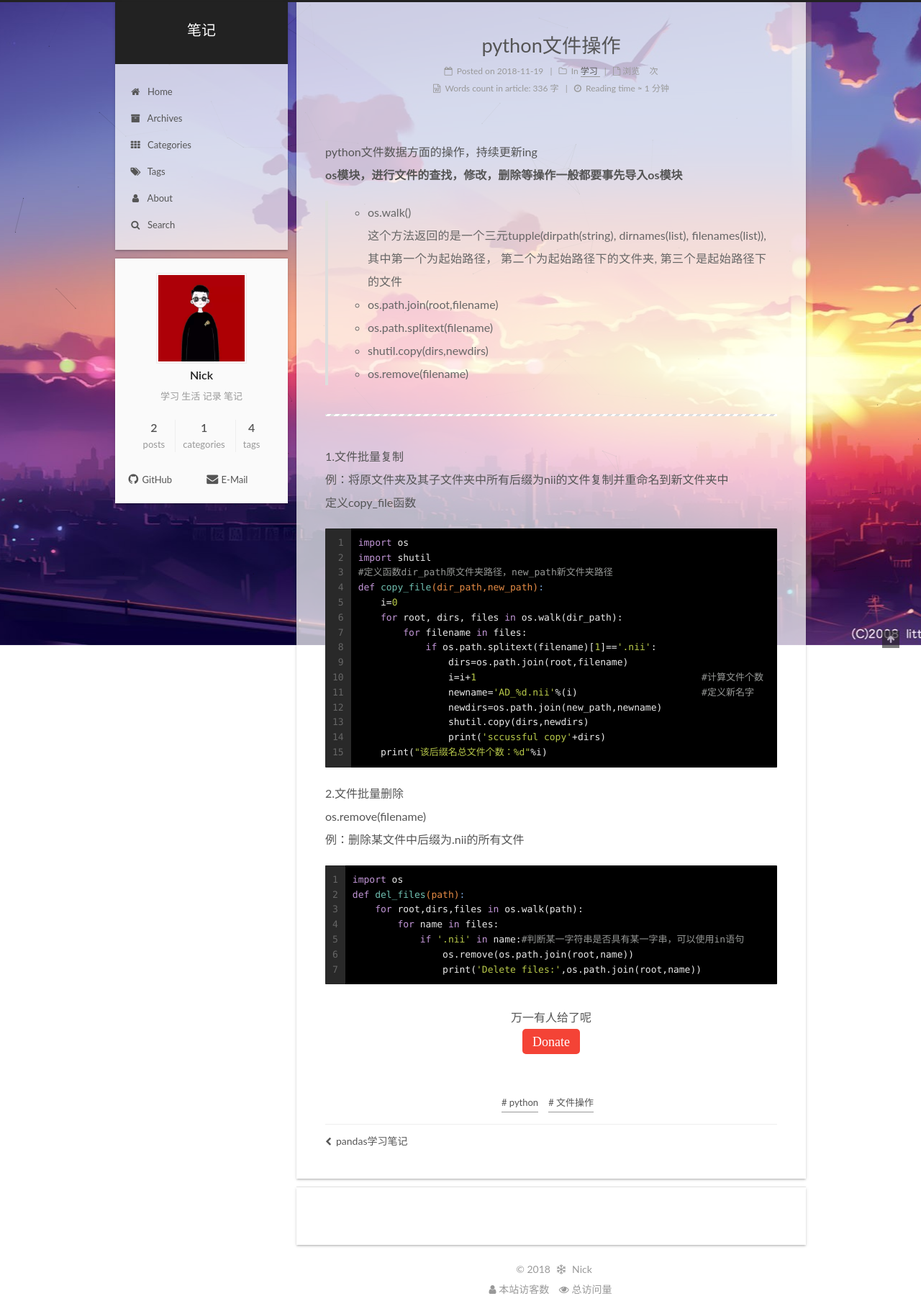
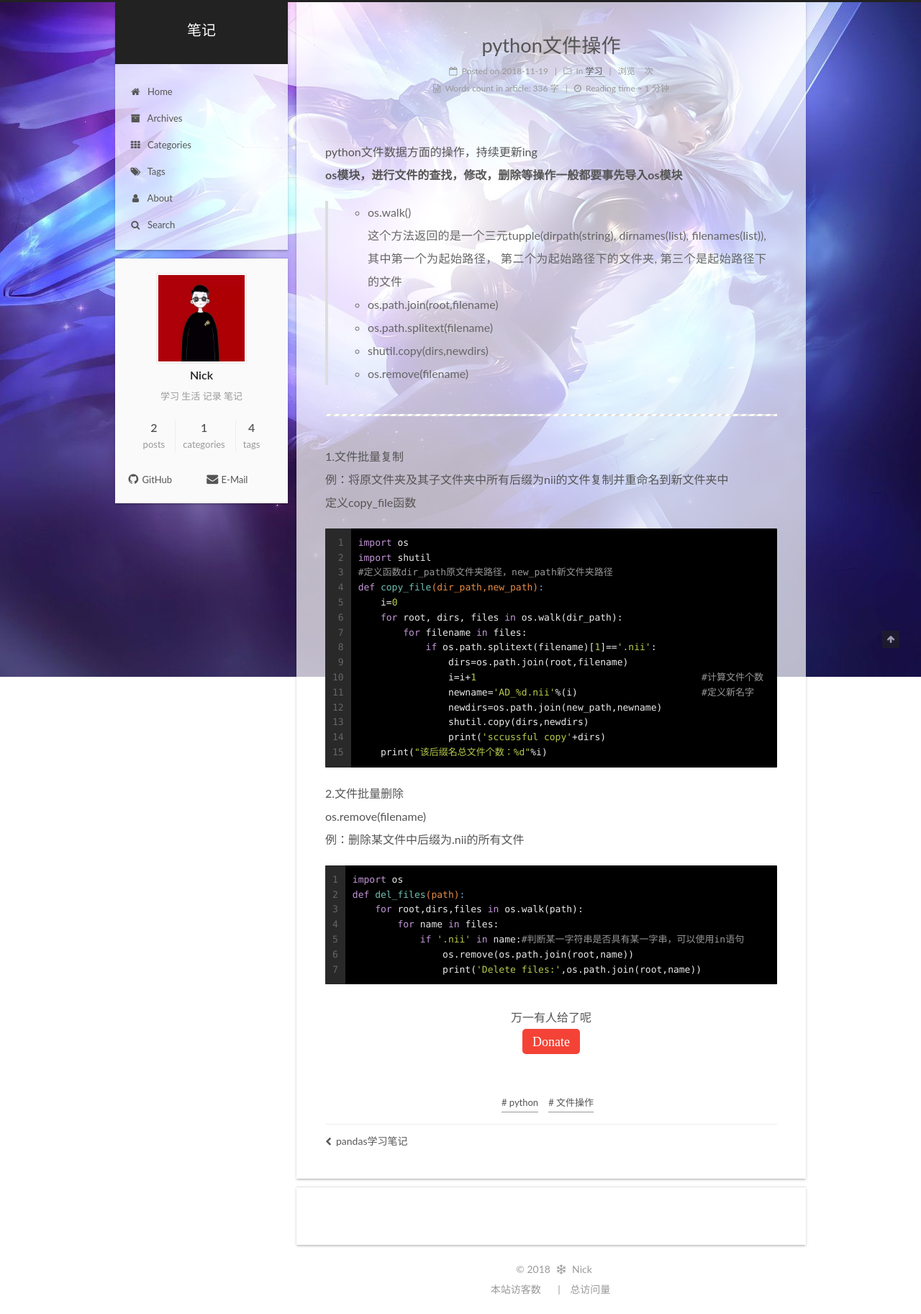
Before and after one commit to wangcongi/wangcongi.github.io, a plain HTML site: page 2018/11/19/python文件操作/index.html in a window 1280 px wide. Shown: the whole page at 72% size. Drawn offline with Linux system fonts and the light colour scheme; some packages are replaced by stand-ins of ours; a script that the page names is missing.

Commit message:
Site updated: 2018-11-20 00:31:08

```diff
--- a/2018/11/19/python文件操作/index.html
+++ b/2018/11/19/python文件操作/index.html
@@ -367,7 +367,7 @@
 
 
             <span class="post-meta-divider">|</span>
-            <span class="page-pv"><i class="fa fa-file-o"></i> 浏览
+            <span class="page-pv">浏览
             <span class="busuanzi-value" id="busuanzi_value_page_pv"></span>次
             </span>
 
@@ -675,7 +675,7 @@
 
 
     <span class="site-uv">
-      <i class="fa fa-user"></i> 本站访客数
+      本站访客数
       <span class="busuanzi-value" id="busuanzi_value_site_uv"></span>
 
     </span>
@@ -683,7 +683,7 @@
 
 
     <span class="site-pv">
-      <i class="fa fa-eye"></i> 总访问量
+      总访问量
       <span class="busuanzi-value" id="busuanzi_value_site_pv"></span>
 
     </span>
--- a/css/main.css
+++ b/css/main.css
@@ -1943,7 +1943,7 @@ pre .javascript .function {
   width: 4px;
   height: 4px;
   border-radius: 50%;
-  background: #0911f2;
+  background: #26f12e;
 }
 .links-of-blogroll {
   font-size: 13px;
@@ -2476,6 +2476,13 @@ pre .javascript .function {
 .page-pv .busuanzi-value {
   margin: 0 5px;
 }
+.site-uv {
+  margin-right: 10px;
+}
+.site-uv::after {
+  content: "|";
+  padding-left: 10px;
+}
 .page-archive .archive-page-counter {
   position: relative;
   top: 3px;
@@ -3235,7 +3242,7 @@ pre .javascript .function {
   }
 }
 body {
-  background: url("/images/2.jpg");
+  background: url("/images/ruiwen.jpg");
   background-repeat: no-repeat;
   background-attachment: fixed;
   background-position: 50% 50%;
```
Also changed, not shown: 2018/11/17/pandas学习笔记/index.html (+3 -3 lines), about/index.html (+2 -2 lines), archives/2018/11/index.html (+2 -2 lines), archives/2018/index.html (+2 -2 lines), archives/index.html (+2 -2 lines), categories/index.html (+2 -2 lines), categories/学习/index.html (+2 -2 lines), gallery/index.html (+2 -2 lines), index.html (+4 -4 lines), tags/index.html (+2 -2 lines), tags/pandas/index.html (+2 -2 lines), tags/python/index.html (+2 -2 lines), tags/文件操作/index.html (+2 -2 lines), tags/文本处理/index.html (+2 -2 lines).
